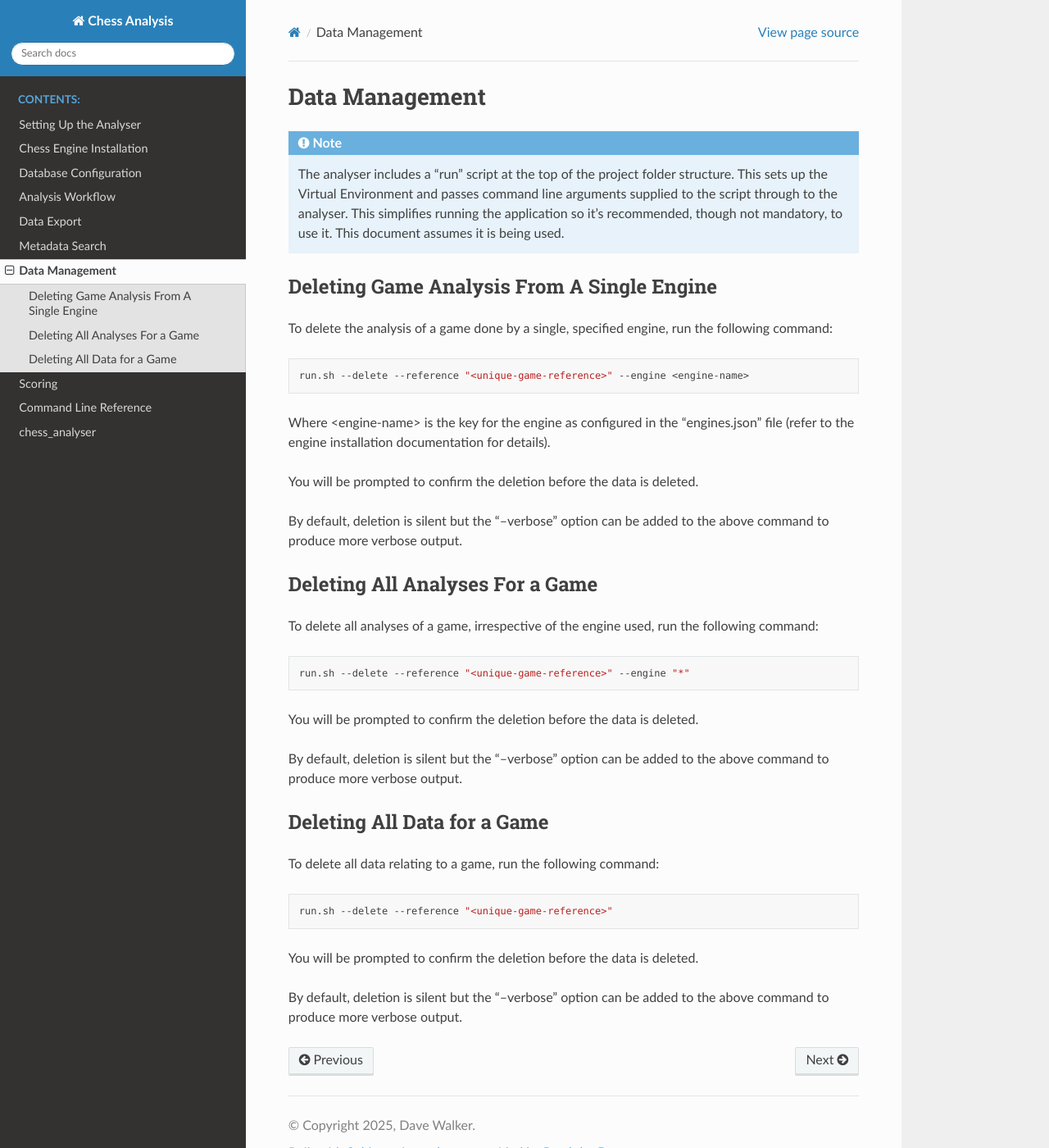
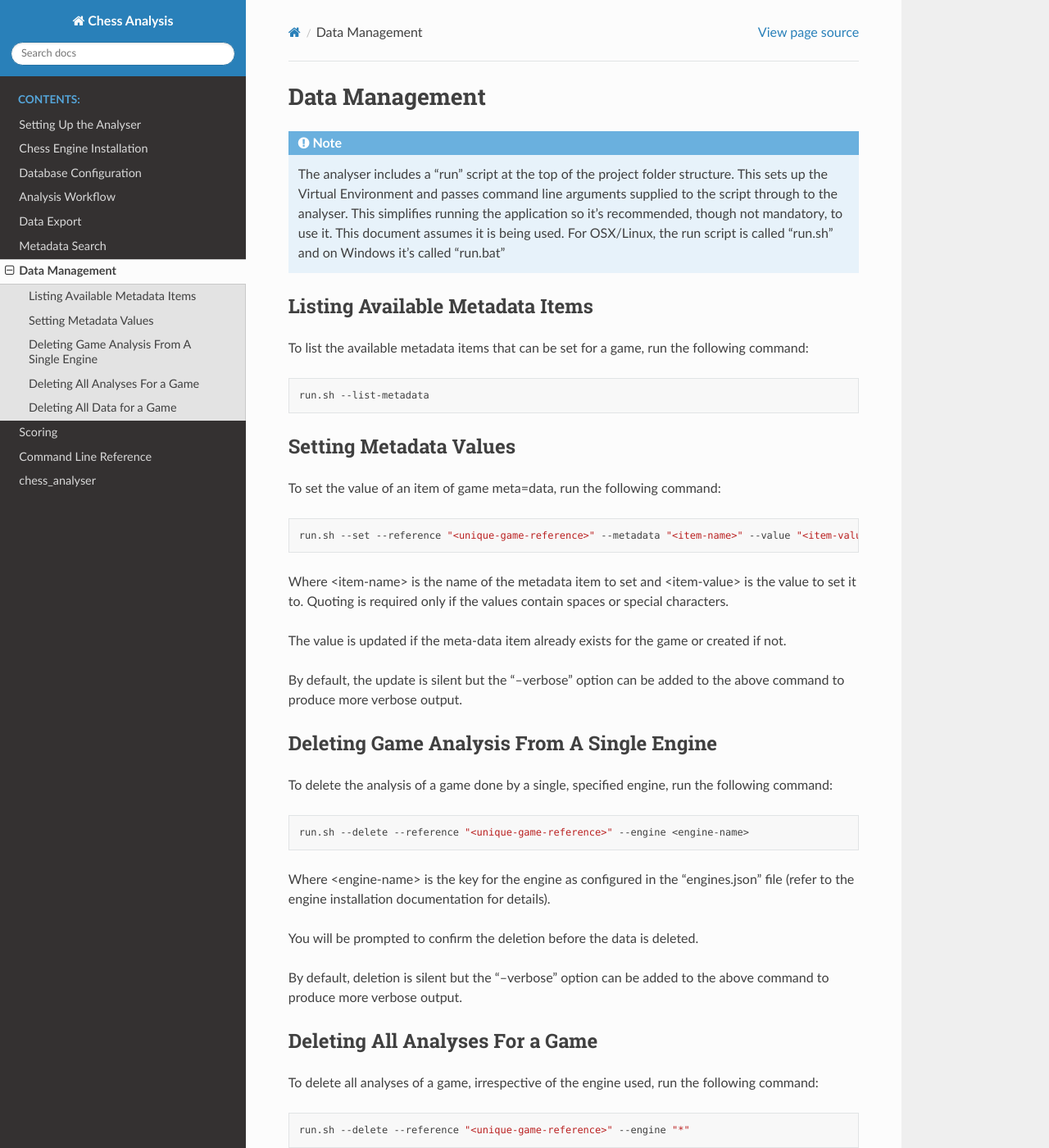
Before and after one commit to davewalker5/ChessAnalyser, a Sphinx documentation site: the page built from docs/source/data_management.rst, in a window 1280 px wide and 1400 px high. Shown: the whole window at 82% size. Built offline with Sphinx 7.4.7 and the Read the Docs theme 3.1.0, drawn with Linux system fonts in a browser that asks for light colours.

```diff
--- a/docs/source/data_management.rst
+++ b/docs/source/data_management.rst
@@ -2,6 +2,34 @@
 ===============
 
 .. include:: run_script_note.rst
+
+Listing Available Metadata Items
+--------------------------------
+
+To list the available metadata items that can be set for a game, run the following command:
+
+.. code-block:: bash
+
+    run.sh --list-metadata
+
+
+Setting Metadata Values
+-----------------------
+
+To set the value of an item of game meta=data, run the following command:
+
+.. code-block:: bash
+
+    run.sh --set --reference "<unique-game-reference>" --metadata "<item-name>" --value "<item-value>"
+
+Where <item-name> is the name of the metadata item to set and <item-value> is the value to set it to.
+Quoting is required only if the values contain spaces or special characters.
+
+The value is updated if the meta-data item already exists for the game or created if not.
+
+By default, the update is silent but the "--verbose" option can be added to the above command to produce more
+verbose output.
+
 
 Deleting Game Analysis From A Single Engine
 -------------------------------------------
--- a/docs/source/run_script_note.rst
+++ b/docs/source/run_script_note.rst
@@ -2,4 +2,5 @@
     The analyser includes a "run" script at the top of the project folder structure. This sets up
     the Virtual Environment and passes command line arguments supplied to the script through to the
     analyser. This simplifies running the application so it's recommended, though not mandatory, to
-    use it. This document assumes it is being used.
+    use it. This document assumes it is being used. For OSX/Linux, the run script is called "run.sh"
+    and on Windows it's called "run.bat"
```
Also changed, not shown: docs/source/code/chess_analyser.cli.rst (+32 -0 lines), docs/source/code/chess_analyser.management.rst (+8 -0 lines), docs/source/database.rst (+5 -4 lines), docs/source/setup.rst (+23 -12 lines), engines.json (+4 -4 lines), 8 other files.
